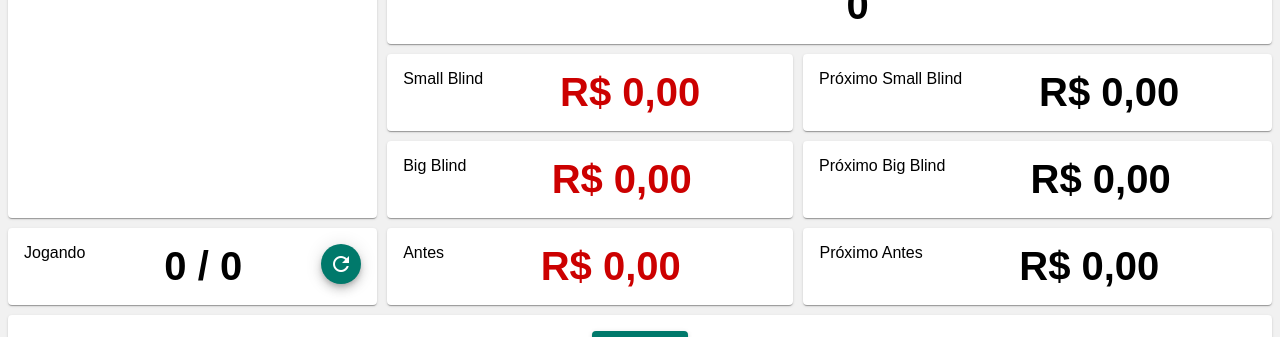
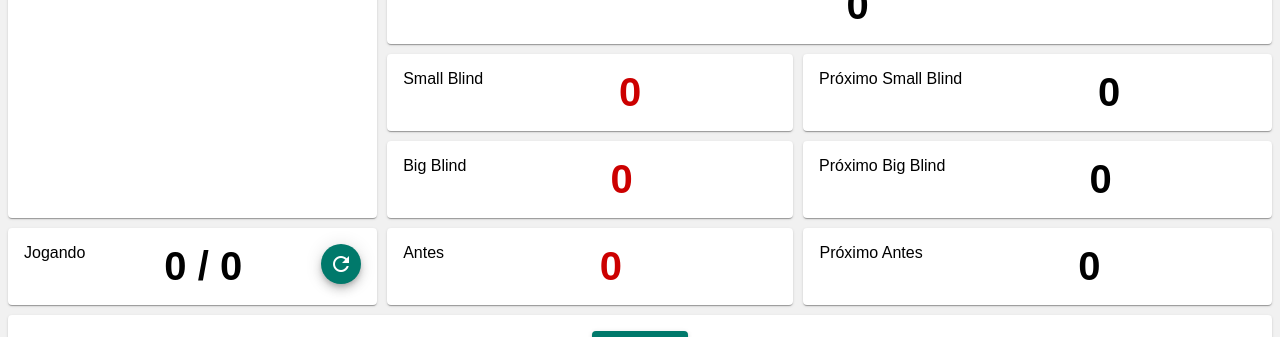
Before and after one commit to thiagosg80/poquer-control-03-frontend, an Angular app: page / in a window 1280 px wide. Shown: the part 235-572 px from the top of the page. Built offline with nearby package versions, Linux system fonts and the light colour scheme; no server answers.

Commit message:
Modificada a mascara dos blinds

```diff
--- a/src/app/components/montante/montante.component.html
+++ b/src/app/components/montante/montante.component.html
@@ -3,6 +3,6 @@
         {{label}}
     </div>
     <div class="grow1 info-content {{additionalStyle}}">
-        R$ {{valueDisplay | number: '1.2-2' : 'pt'}}
+        {{valueDisplay | number: '1.0-0' : 'pt'}}
     </div>
 </div>
```
